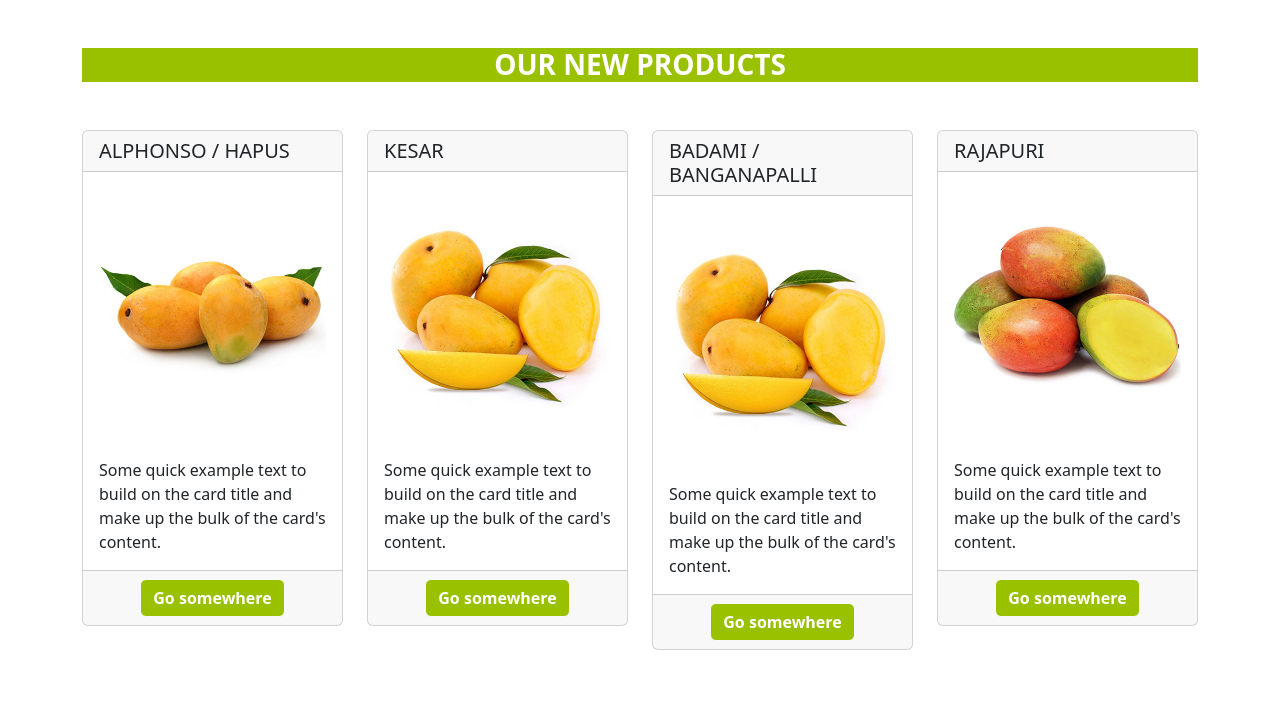
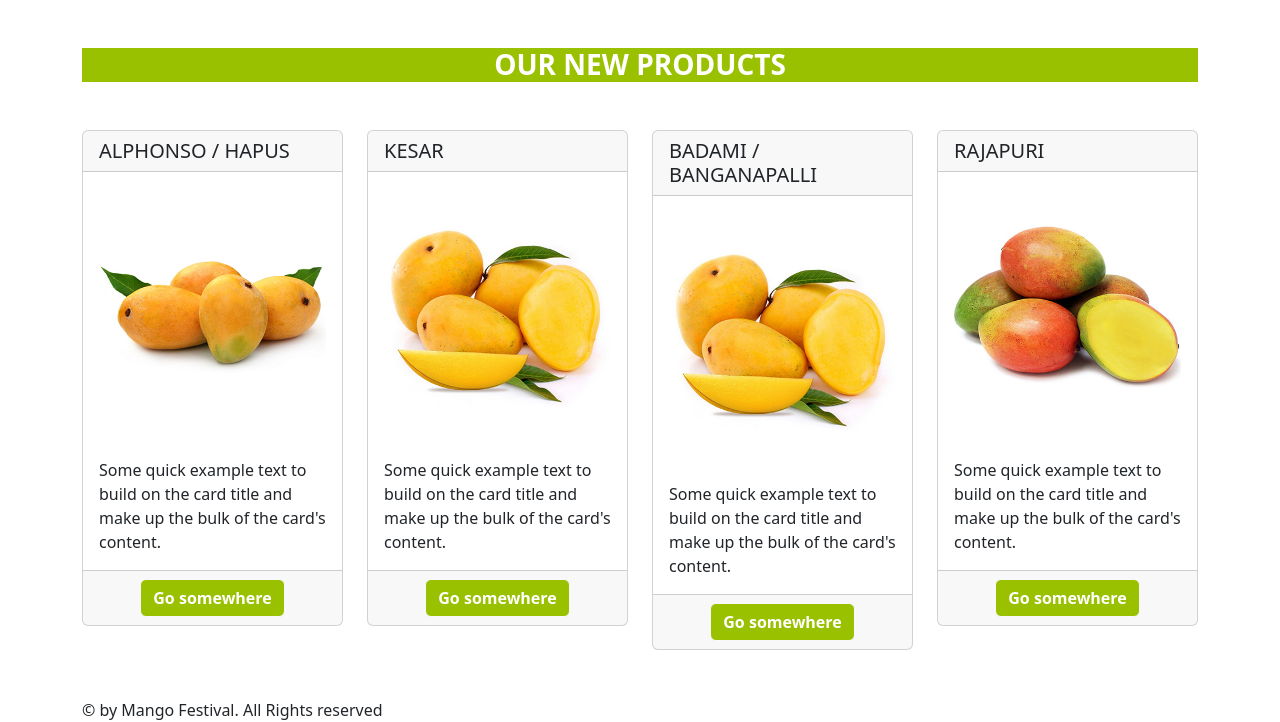
Before and after one commit to Jyoti-Parashar/MangoFestival, a website: page Index.html in a window 1280 px wide. Shown: the part 463-1185 px from the top of the page. Before the commit the page ends 1113 px from the top, so only its background shows below. Drawn offline with nearby package versions, Linux system fonts and the light colour scheme.

Commit message:
added footer

```diff
--- a/Index.html
+++ b/Index.html
@@ -108,7 +108,12 @@
     </div>
 
     <!----- SECTION 4 ----->
-    <div></div>
+    <footer>
+        <div class="container mt-5">
+            ©  by Mango Festival. All Rights reserved
+        </div>
+    </footer>
+
 
 </body>
 
```
